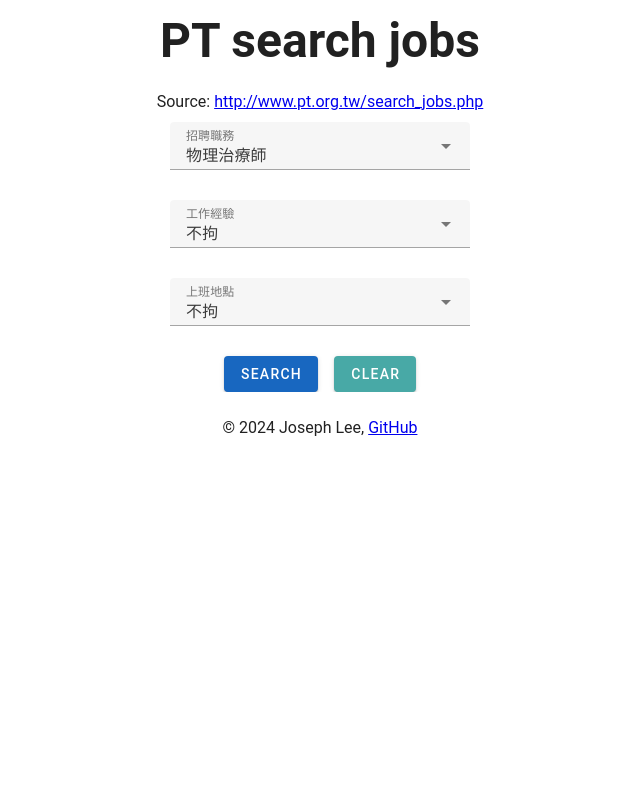
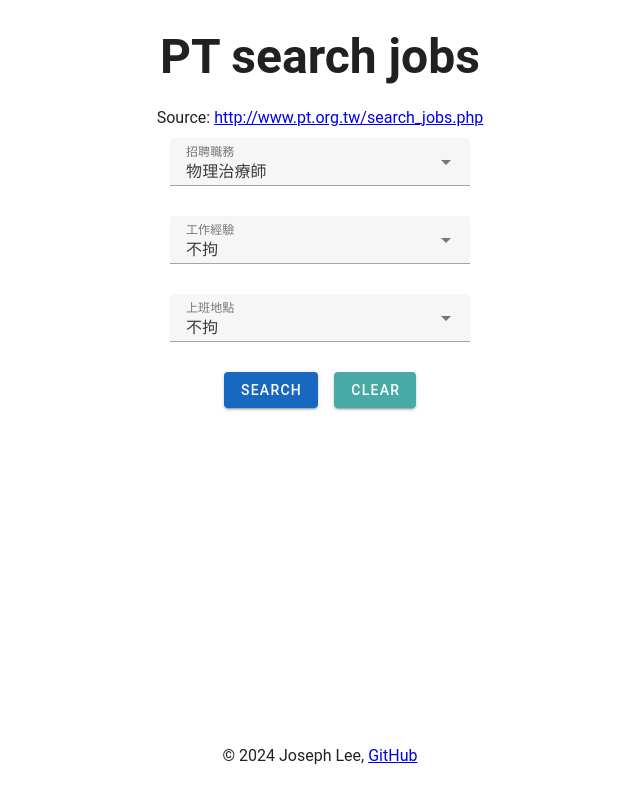
Before and after one commit to cgjosephlee/pt-search-jobs, a Nuxt app: page / in a window 1280 px wide. Shown: the whole page, without its empty margins (320-960 px from the left). Built offline with nearby package versions, Linux system fonts and the light colour scheme.

Commit message:
refactor: update footer layout

```diff
--- a/pages/index.vue
+++ b/pages/index.vue
@@ -34,7 +34,12 @@ function clearFilters() {
 
 <template>
   <v-main>
-    <v-container style="max-width: 800px">
+    <v-container
+      class="d-flex flex-column align-start justify-space-between"
+      max-width="800px"
+      min-height="100vh"
+    >
+      <v-container>
         <v-row justify="center">
           <v-col cols="auto">
             <div class="text-h3 font-weight-bold">PT search jobs</div>
@@ -163,7 +168,7 @@ function clearFilters() {
             ></v-pagination>
           </v-col>
         </v-row>
-      <v-footer>
+      </v-container>
       <v-container>
         <v-row>
           <v-col class="text-center">
@@ -172,7 +177,6 @@ function clearFilters() {
           </v-col>
         </v-row>
       </v-container>
-      </v-footer>
     </v-container>
   </v-main>
 </template>
```
Lines whose indentation alone changed are shown as unchanged.
